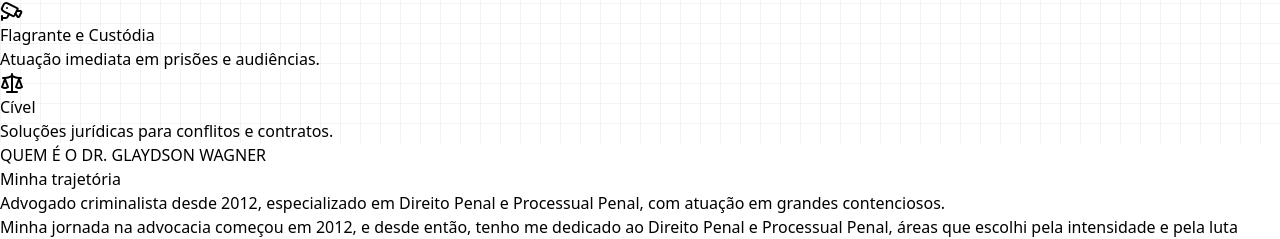
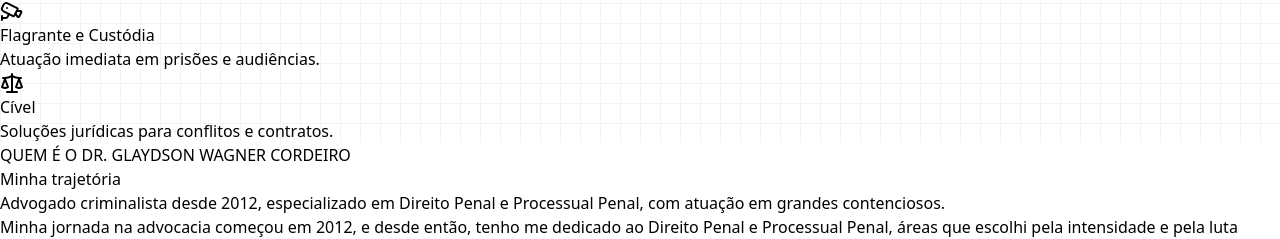
Before and after one commit to EdisonMatos/LP-G-Wagner, a React (Vite) app: page / in a window 1280 px wide. Shown: the part 2893-3132 px from the top of the page. Built offline with nearby package versions, Linux system fonts and the light colour scheme; no server answers; a web font is replaced by a local one.

Commit message:
fix: copys

```diff
--- a/index.html
+++ b/index.html
@@ -19,7 +19,7 @@
     <meta
       name="keywords"
       content="Advogado Criminalista,
-    Dr. Glaydson Wagner,
+Dr. Glaydson Wagner Cordeiro,
 Direito Penal Recife,
 Defesa Criminal Recife,
 Advogado Penalista,
--- a/src/content/content.jsx
+++ b/src/content/content.jsx
@@ -395,7 +395,7 @@ const content = {
         img: aboutImg1,
         alt: "Imagem profissional de escritório/advogado(a)",
       },
-      miniTag: "QUEM É O DR. GLAYDSON WAGNER",
+      miniTag: "QUEM É O DR. GLAYDSON WAGNER CORDEIRO",
       title: "Minha trajetória",
       subtitle:
         "Advogado criminalista desde 2012, especializado em Direito Penal e Processual Penal, com atuação em grandes contenciosos.",
```
Lines whose indentation alone changed are shown as unchanged.
